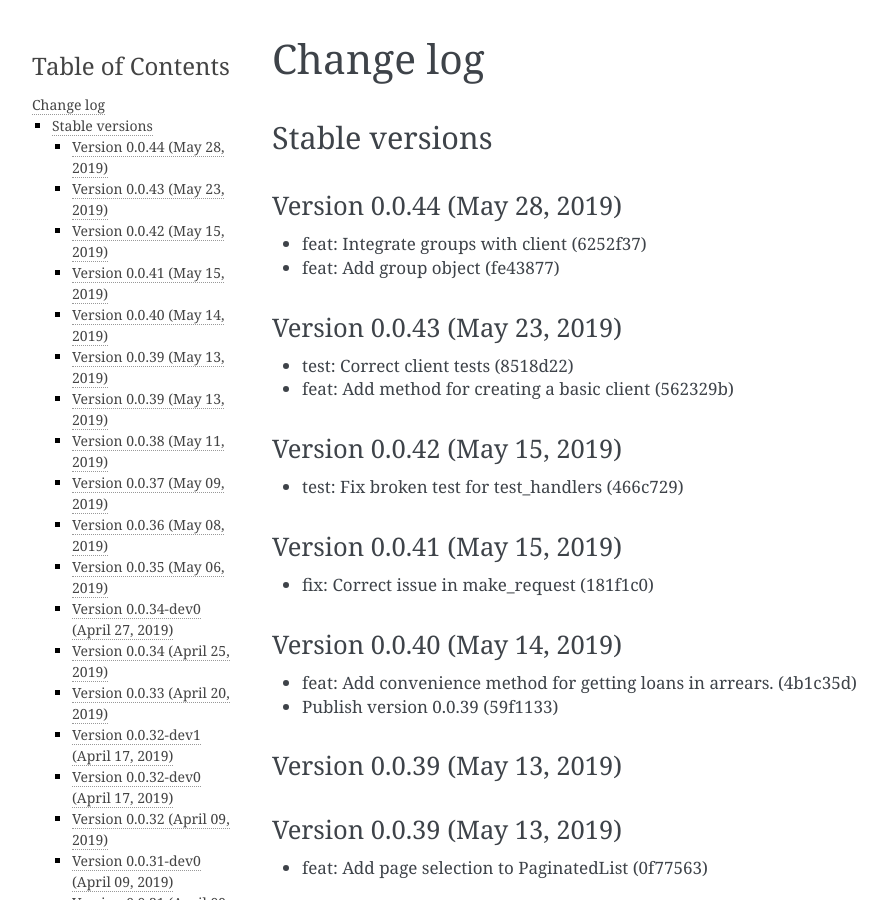
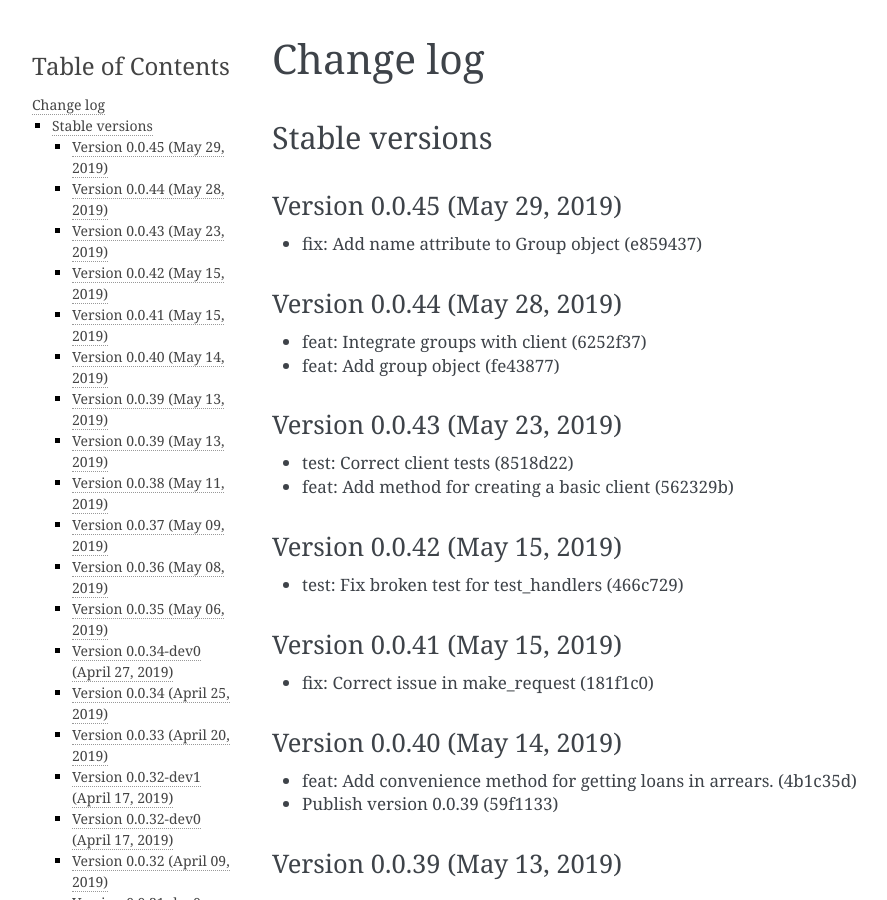
Before and after one commit to mobidevke/PyFineract, a Sphinx documentation site: the page built from docs/changes.rst, in a window 1280 px wide and 900 px high. Shown: the whole window, without its empty margins (148-1035 px from the left). Built offline with Sphinx 7.4.7, drawn with Linux system fonts in a browser that asks for light colours; formulas are drawn with MathJax 3.

Commit message:
Publish version 0.0.45

```diff
--- a/docs/changes.rst
+++ b/docs/changes.rst
@@ -3,6 +3,11 @@ Change log
 
 Stable versions
 ~~~~~~~~~~~~~~~
+
+Version 0.0.45 (May 29, 2019)
+-------------------------------------
+
+* fix: Add name attribute to Group object (e859437)
 
 Version 0.0.44 (May 28, 2019)
 -------------------------------------
--- a/setup.py
+++ b/setup.py
@@ -2,7 +2,7 @@ import textwrap
 
 import setuptools
 
-version = "0.0.44"
+version = "0.0.45"
 
 if __name__ == '__main__':
     setuptools.setup(
```
